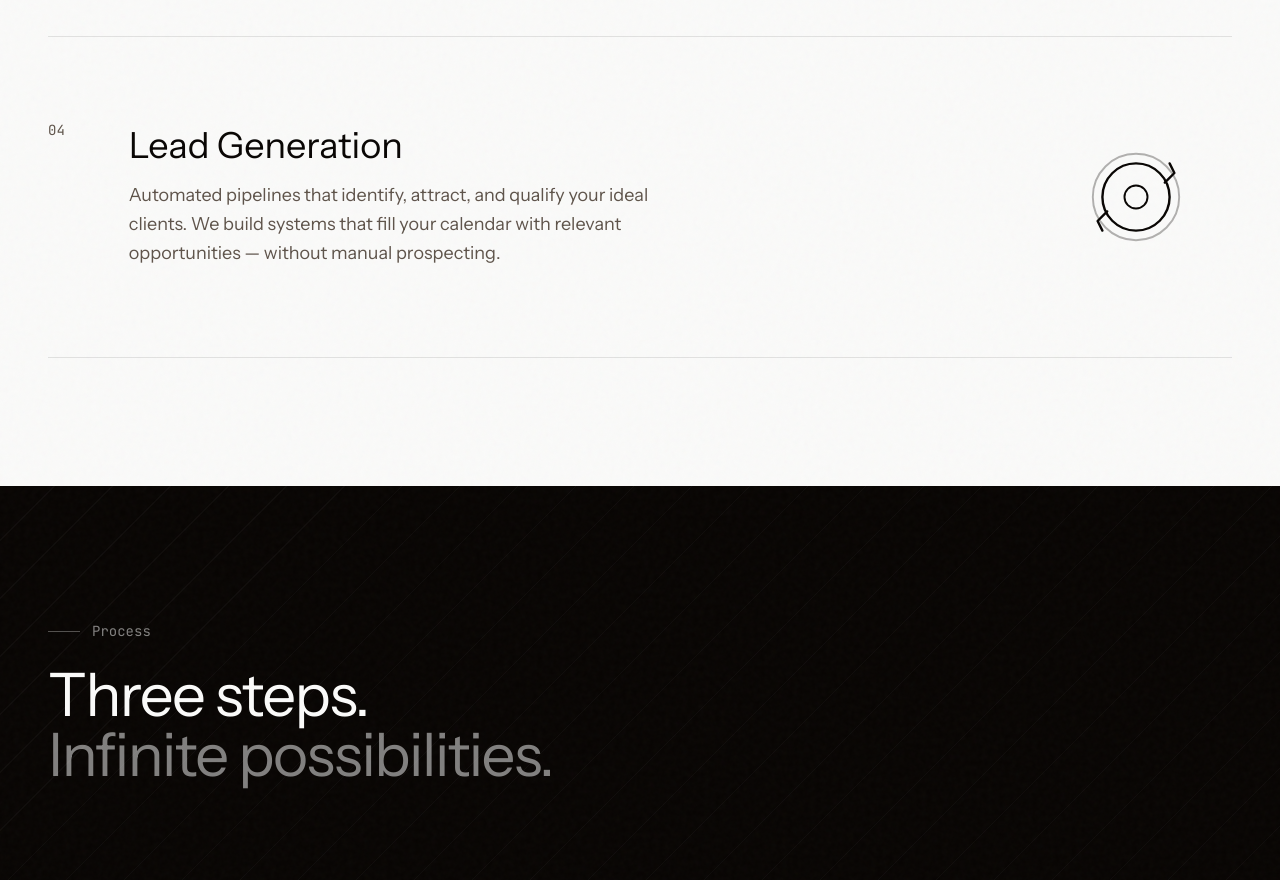
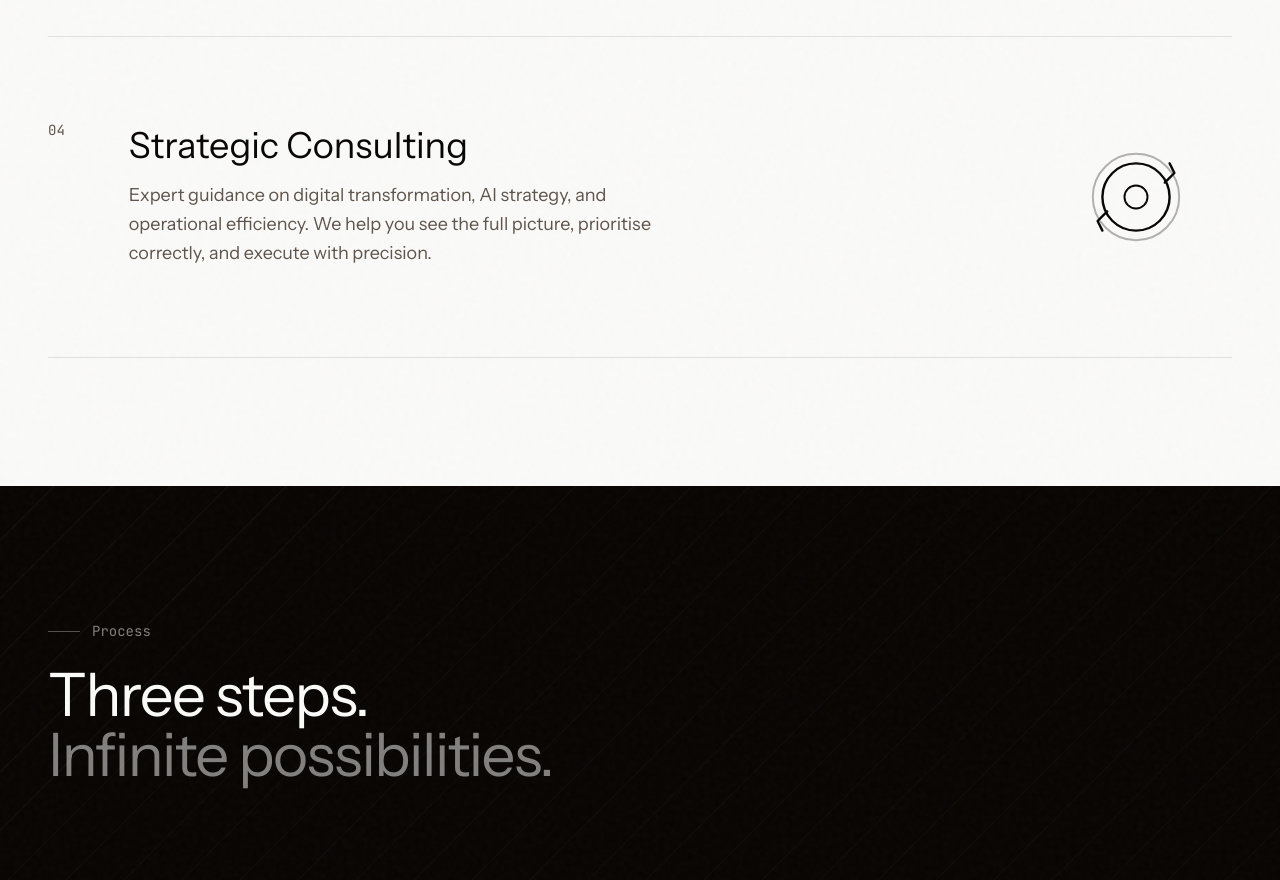
Before and after one commit to tranquilitypool25/optimus-the-ai-platform-to-bu, a Next.js app: page / in a window 1280 px wide. Shown: the part 2220-3100 px from the top of the page. Built offline with nearby package versions, Linux system fonts and the light colour scheme.

Commit message:
feat: update features section title and description from lead generation to strategic consulting

```diff
--- a/components/landing/features-section.tsx
+++ b/components/landing/features-section.tsx
@@ -23,8 +23,8 @@ const features = [
   },
   {
     number: "04",
-    title: "Lead Generation",
-    description: "Automated pipelines that identify, attract, and qualify your ideal clients. We build systems that fill your calendar with relevant opportunities — without manual prospecting.",
+    title: "Strategic Consulting",
+    description: "Expert guidance on digital transformation, AI strategy, and operational efficiency. We help you see the full picture, prioritise correctly, and execute with precision.",
     visual: "security",
   },
 ];
```
